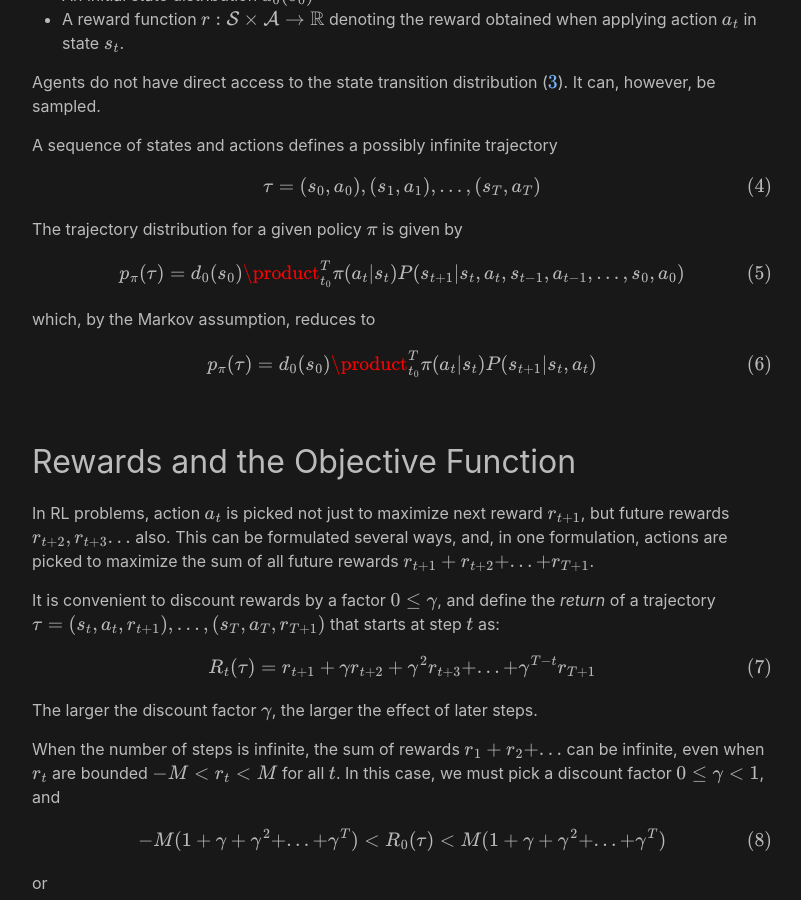
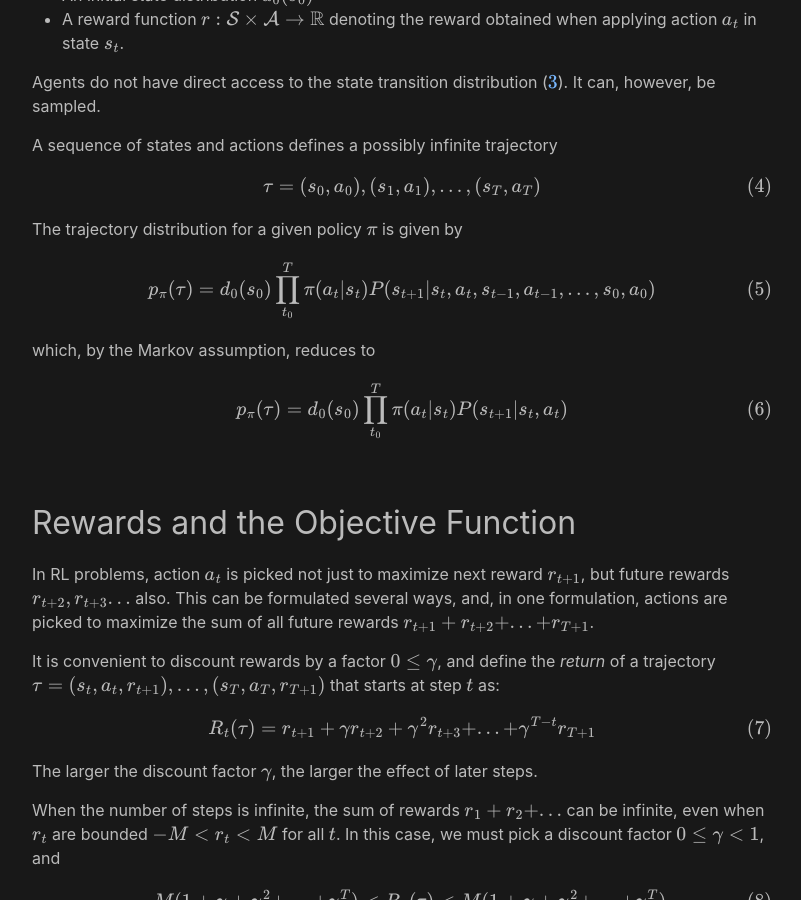
Before and after one commit to analytiq-hub/sigagent.github.io, a Jekyll site: the page built from machine_learning/_posts/2021-01-22-reinforce.md, in a window 1280 px wide and 900 px high, scrolled down 3014 px. Shown: the whole window, without its empty margins (238-1039 px from the left). Built offline with Jekyll 4.4.1, drawn with Linux system fonts in a browser that asks for light colours; formulas are drawn with MathJax 3; a script that is not in the unit is left out.

Commit message:
*** empty log message ***

```diff
--- a/machine_learning/_posts/2021-01-22-reinforce.md
+++ b/machine_learning/_posts/2021-01-22-reinforce.md
@@ -93,7 +93,7 @@ The trajectory distribution for a given policy $$\pi$$ is given by
 
 $$
 \begin{equation} \label{eq:taudist1}
-p_\pi(\tau) = d_0(s_0) \product_{t_0}^T \pi(a_t \vert s_t) P(s_{t+1} \vert s_t, a_t, s_{t-1}, a_{t-1}, ..., s_0, a_0)
+p_\pi(\tau) = d_0(s_0) \prod_{t_0}^T \pi(a_t \vert s_t) P(s_{t+1} \vert s_t, a_t, s_{t-1}, a_{t-1}, ..., s_0, a_0)
 \end{equation}
 $$
 
@@ -101,7 +101,7 @@ which, by the Markov assumption, reduces to
 
 $$
 \begin{equation} \label{eq:taudist}
-p_\pi(\tau) = d_0(s_0) \product_{t_0}^T \pi(a_t \vert s_t) P(s_{t+1} \vert s_t, a_t)
+p_\pi(\tau) = d_0(s_0) \prod_{t_0}^T \pi(a_t \vert s_t) P(s_{t+1} \vert s_t, a_t)
 \end{equation}
 $$
 
```
